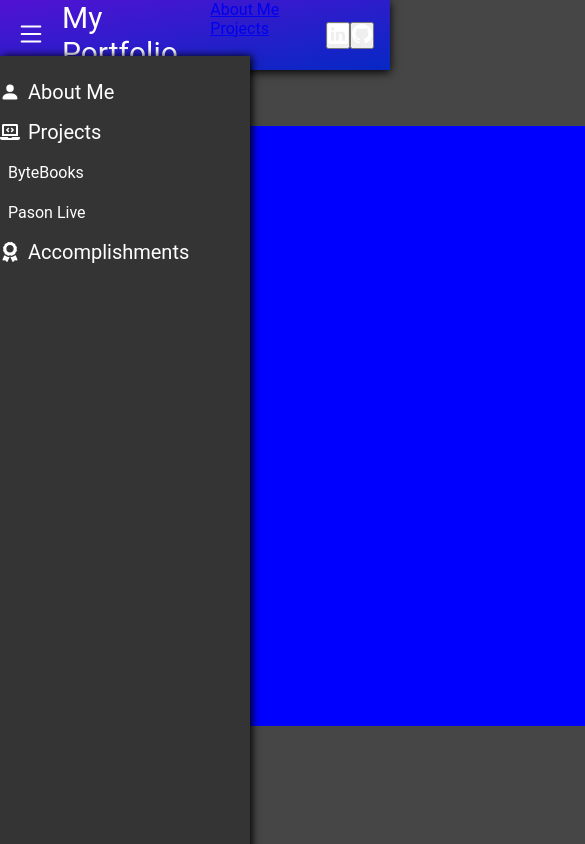
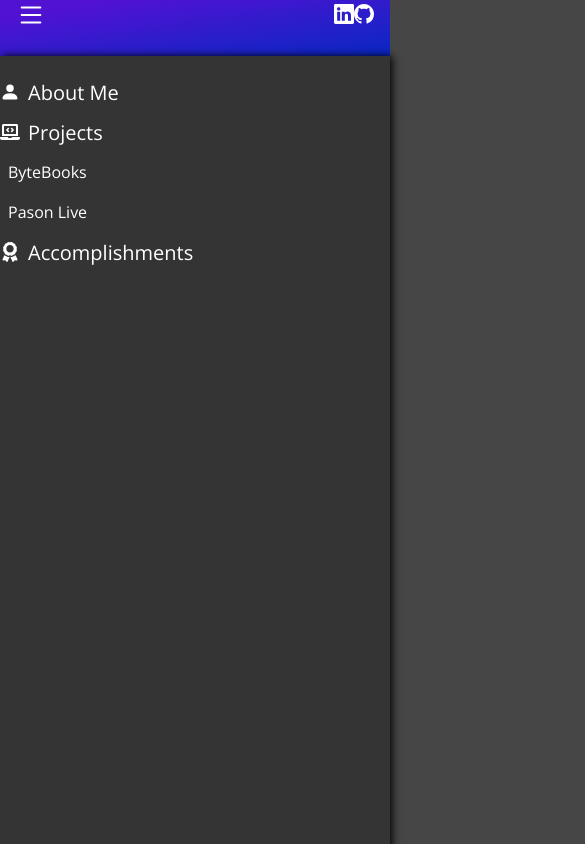
Before and after one commit to elistjames/my-portfolio, a React (Create React App) app: page / in a window 390 px wide. Shown: the top 844 px of the page, 585 px wide, since content can reach past the window. Built offline with nearby package versions, Linux system fonts and the light colour scheme.

Commit message:
feat: mobile detection

```diff
--- a/public/index.html
+++ b/public/index.html
@@ -1,11 +1,15 @@
 <!DOCTYPE html>
 <html lang="en">
   <head>
-    <meta charset="utf-8" />
-    <link rel="icon" href="%PUBLIC_URL%/favicon.ico" />
     <link rel="preconnect" href="https://fonts.googleapis.com">
     <link rel="preconnect" href="https://fonts.gstatic.com" crossorigin>
-    <link href="https://fonts.googleapis.com/css2?family=Bebas+Neue&display=swap" rel="stylesheet">
+    <link href="https://fonts.googleapis.com/css2?family=Khand:wght@300;400;500;600;700&family=Montserrat:ital,wght@0,100..900;1,100..900&display=swap" rel="stylesheet">
+
+    <link rel="preconnect" href="https://fonts.googleapis.com">
+    <link rel="preconnect" href="https://fonts.gstatic.com" crossorigin>
+    <link href="https://fonts.googleapis.com/css2?family=Khand:wght@300;400;500;600;700&family=Montserrat:ital,wght@0,100..900;1,100..900&family=Open+Sans:ital,wght@0,300..800;1,300..800&display=swap" rel="stylesheet">
+
+
     <meta name="viewport" content="width=device-width, initial-scale=1" />
     <meta name="theme-color" content="#000000" />
     <meta
--- a/src/App.js
+++ b/src/App.js
@@ -10,12 +10,14 @@ import ProjectsPage from "./pages/ProjectsPage";
 import AccomplishmentsPage from "./pages/Accomplishments";
 
 function App() {
-  const isMobile = useMediaQuery({
-    query: '(max-width: 767px)'
-  });
-  const isDesktop = useMediaQuery({
-    query: '(min-width: 768px)'
-  });
+
+    const isMobile = useMediaQuery({
+        query: '(max-width: 700px)'
+    });
+
+    const isSmallMobile = useMediaQuery({
+        query: '(max-width: 450px)'
+    });
 
   const handleToolBarToggle = () =>{
       setToolBarActive(!toolBarActive);
@@ -27,7 +29,7 @@ function App() {
         <Router>
             <NavBarComponent toggleToolBar={handleToolBarToggle}/>
             <ToolBarComponent expanded={toolBarActive}></ToolBarComponent>
-            <div className={toolBarActive ? "viewport compressed" : "viewport"}>
+            <div className={(toolBarActive &&  !isMobile) ? "viewport compressed" : "viewport"}>
                 <Routes>
                     <Route path="/" element={<LandingPage/>}/>
                     <Route path="/projects" element={<ProjectsPage/>}/>
--- a/src/components/NavBarComponent.js
+++ b/src/components/NavBarComponent.js
@@ -4,9 +4,19 @@ import Navbar from 'react-bootstrap/Navbar';
 import { BsLinkedin } from "react-icons/bs";
 import { BsGithub } from "react-icons/bs";
 import { BsList } from "react-icons/bs";
+import face from "../images/me.jpg";
+import {Link} from "react-router-dom";
+import {useMediaQuery} from "react-responsive";
 
 
 const NavBarComponent = ({toggleToolBar}) =>{
+    const isMobile = useMediaQuery({
+        query: '(max-width: 700px)'
+    });
+
+    const isSmallMobile = useMediaQuery({
+        query: '(max-width: 450px)'
+    });
 
     const handleToggleToolBar = () => {
         toggleToolBar();
@@ -18,17 +28,26 @@ const NavBarComponent = ({toggleToolBar}) =>{
                     <Button className="tool-bar-toggle" onClick={handleToggleToolBar}>
                         <BsList size={30}></BsList>
                     </Button>
-                    <div className="web-title">My Portfolio</div>
-                    <Nav>
-                        <Nav.Link id="nav-link">About Me</Nav.Link>
-                        <Nav.Link id="nav-link">Projects</Nav.Link>
-                    </Nav>
+                    {!isSmallMobile &&
+                        <div className="web-title">
+                            <img src={face} className="main-img" alt="Eli St. james"/>
+                            <a className="title-link" href="/">Eli St. James</a>
+
+                        </div>
+                    }
+                    {!isMobile &&
+                        <Nav>
+                            <Nav.Link id="nav-link" href="/">About Me</Nav.Link>
+                            <Nav.Link id="nav-link" href="/projects">Projects</Nav.Link>
+                            <Nav.Link id="nav-link" href="/accomplishments">Accomplishments</Nav.Link>
+                        </Nav>
+                    }
                 </div>
                 <div className="my-links">
-                    <Button className="social-link-btn" variant="link">
+                    <Button className="social-link-btn" variant="link" href="https://www.linkedin.com/in/eli-stjames/" target="_blank">
                         <BsLinkedin size={20}></BsLinkedin>
                     </Button>
-                    <Button className="social-link-btn" variant="link">
+                    <Button className="social-link-btn" variant="link" href="https://github.com/elistjames" target="_blank">
                         <BsGithub size={20}></BsGithub>
                     </Button>
                 </div>
--- a/src/components/ToolBarComponent.js
+++ b/src/components/ToolBarComponent.js
@@ -11,21 +11,21 @@ const ToolBarComponent = ({expanded}) =>{
                 <ul className="tool-bar-list">
                     <li>
                         <BsPersonFill size={20}/>
-                        <Link className="nav-text nav-header">About Me</Link>
+                        <Link className="nav-text nav-header" to="/">About Me</Link>
                     </li>
                     <li>
                         <FaLaptopCode size={20}/>
-                        <Link className="nav-text nav-header">Projects</Link>
+                        <Link className="nav-text nav-header" to="/projects">Projects</Link>
                     </li>
                     <li>
                         <ul className="tool-bar-list">
                             <li><Link className="nav-text">ByteBooks</Link></li>
-                            <li><Link className="nav-text">Pason Live</Link></li>
+                            <li><Link className="nav-text" >Pason Live</Link></li>
                         </ul>
                     </li>
                     <li>
                         <FaAward size={20}/>
-                        <Link className="nav-text nav-header">Accomplishments</Link>
+                        <Link className="nav-text nav-header" to="/accomplishments">Accomplishments</Link>
                     </li>
                 </ul>
             </div>
--- a/src/index.css
+++ b/src/index.css
@@ -15,12 +15,20 @@
   box-sizing: border-box;
   margin: 0;
   padding: 0;
-  font-family: "Roboto", "Helvetica Neue", sans-serif;
+  font-family: "Montserrat", "Open Sans", sans-serif;
 }
 
-a{
-  text-align: center;
+p, span, a{
+  font-family: "Open Sans", sans-serif;
 }
+
+.main-img{
+  width: 30px;
+  height: 30px;
+  border-radius: 50%;
+  margin: 0 0.5rem 0 0.5rem;
+}
+
 
 body {
   margin: 0;
@@ -39,19 +47,42 @@ code {
   background: var(--darkGray);
 }
 
+.page{
+  color: var(--white);
+  display: block;
+  width: 100%;
+  max-width: 1200px;
+  height: auto;
+
+}
+
+.section{
+  display: block;
+  width: 100%;
+  height: auto;
+}
+
 .web-title{
   display: inline-flex;
   justify-content: center;
   align-items: center;
   height: auto;
-  font-size: 30px;
+  font-size: 25px;
+  padding: 0 1rem 0 1rem;
+}
 
+.title-link{
+  color: var(--white);
+  text-decoration: none;
 }
 
 #top-nav{
   color: var(--white);
-  background-image: linear-gradient(to bottom right, var(--purple), var(--blue));
+  background-image: linear-gradient(to bottom right, var(--purple) 15%, var(--blue));
   box-shadow: 0 2px 9px black;
+  height: 58px;
+  width: 100%;
+  z-index: 1000;
 }
 
 .nav-container{
@@ -102,10 +133,11 @@ code {
 .toolbar{
   color: var(--white);
   position: fixed;
+  z-index: 500;
   top: var(--navHeight);
   left:-100%;
   background: var(--darkerGray);
-  width: 250px;
+  width: 300px;
   height: 100%;
   box-shadow: 2px 0px 8px black;
   transition: 850ms;
@@ -113,7 +145,7 @@ code {
 
 .toolbar.active{
   left: 0;
-  transition: 350ms
+  transition: 350ms;
 }
 
 .tool-bar-container{
@@ -151,18 +183,33 @@ code {
 
 
 .viewport {
-  background: blue;
-  transition: all 0.3s ease;
+  display: flex;
   margin-top: var(--navHeight);
-  margin-left: 0px;
+  left: 0;
   width: 100%;
-  height:600px;
-  transition: 750ms;
+  height: auto;
+  padding: 50px;
+  justify-content: center;
+  transition: 400ms;
 }
 
 .viewport.compressed{
-  margin-left: 250px;
+  padding-left: 350px;
 
 }
 
+
+@media (max-width: 700px) {
+  .toolbar{
+    width: 100%;
+    left: 0;
+    top:-100%;
+  }
+
+  .toolbar.active{
+    top: var(--navHeight);
+    transition: 350ms;
+  }
+}
+
 @import 'bootstrap/dist/css/bootstrap.min.css';
--- /dev/null
+++ b/src/pages/LandingPage.css
@@ -0,0 +1,13 @@
+
+
+.landing-page{
+    background: var(--darkerGray);
+    width: 100%;
+    height: auto;
+    max-width: 1200px;
+    padding: 1rem 0.5rem 1rem 0.5rem;
+    border-radius: 1rem;
+}
+
+
+@import '../index.css';
--- a/src/pages/LandingPage.js
+++ b/src/pages/LandingPage.js
@@ -1,9 +1,20 @@
 
 import React from 'react';
-
+import './LandingPage.css';
 
 const LandingPage = () =>{
 
+    return (
+        <div className="page">
+            <div className="section">
+                <h1>Eli St. James</h1>
+            </div>
+            <hr/>
+            <div className="section">
+                ye
+            </div>
+        </div>
+    );
 }
 
 export default LandingPage;
```
Also changed, not shown: src/images/me.jpg (added).
